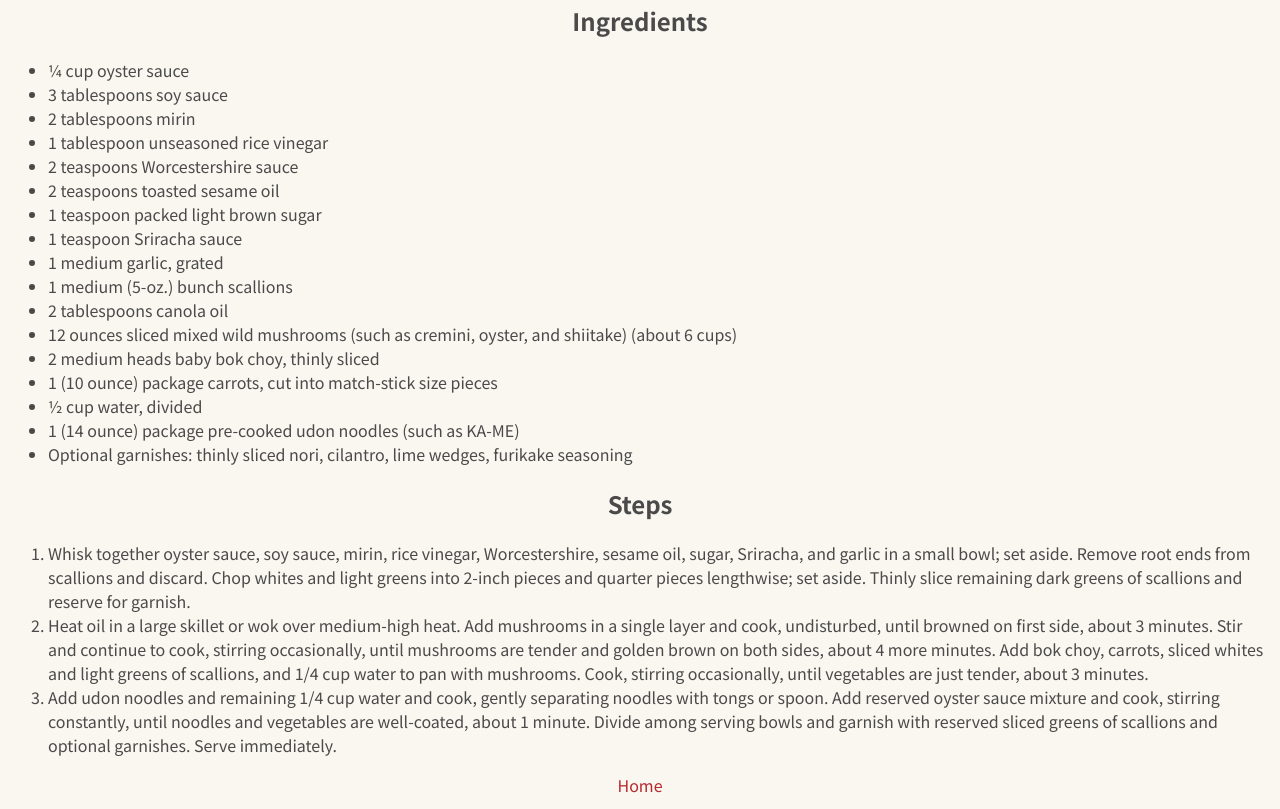
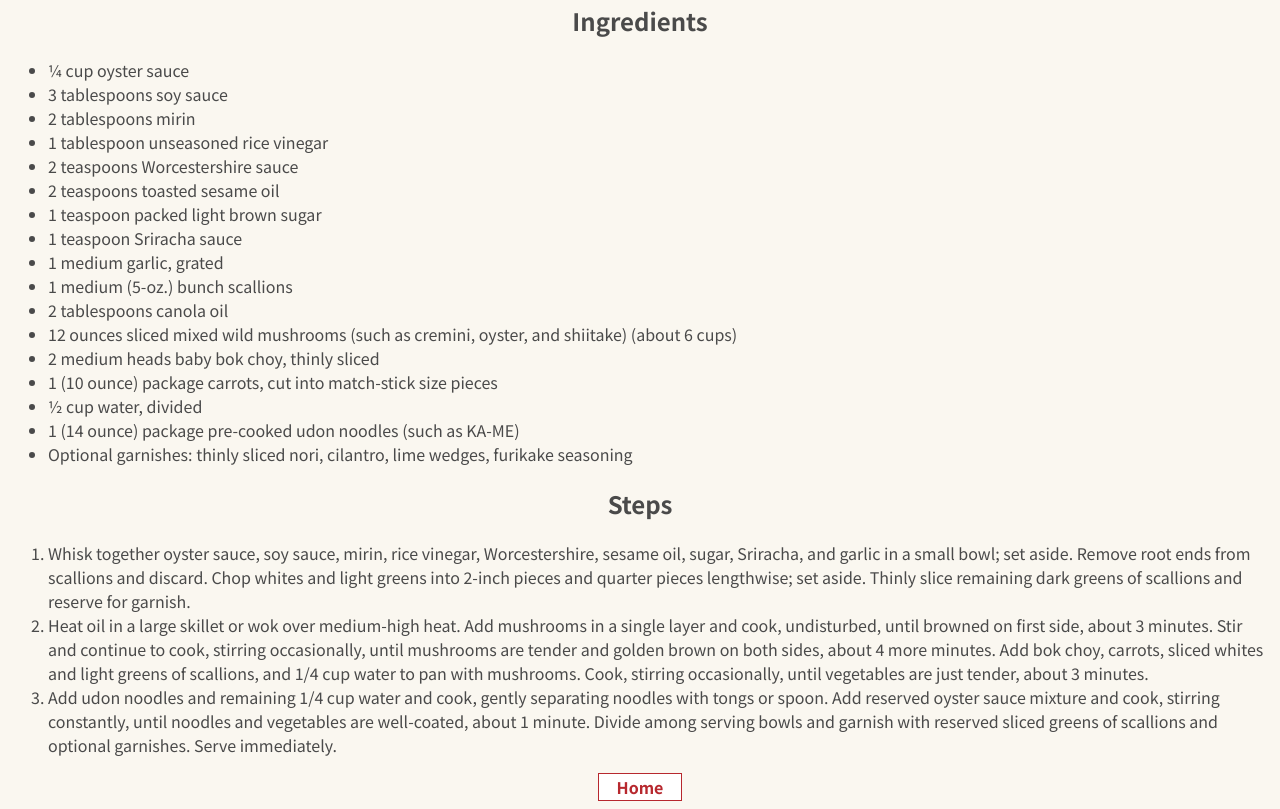
Before and after one commit to GGB-29/odin-recipes, a plain HTML site: page recipes/yaki-udon.html in a window 1280 px wide. Shown: the part 471-1280 px from the top of the page. Drawn offline with Linux system fonts and the light colour scheme.

Commit message:
feat: Add new style to home buttons

```diff
--- a/recipes/yaki-udon.html
+++ b/recipes/yaki-udon.html
@@ -51,6 +51,6 @@
                 </ol>
             </p>
         </p>
-        <a href="../index.html">Home</a>
+        <a class="home" href="../index.html">Home</a>
     </body>
 </html>
--- a/styles.css
+++ b/styles.css
@@ -19,3 +19,13 @@ a {
     color: #B7282E;
     text-decoration: none;
 }
+
+.home{
+    font-weight: bold;
+    display: block;
+    width: 80px;
+    padding: 1px;
+    border: 1px solid #B7282E;
+    margin: auto;
+    background-color: white;
+}
```
Also changed, not shown: recipes/chicken-katsu.html (+1 -1 lines), recipes/chicken-teriyaki.html (+1 -1 lines), 1 other file.
